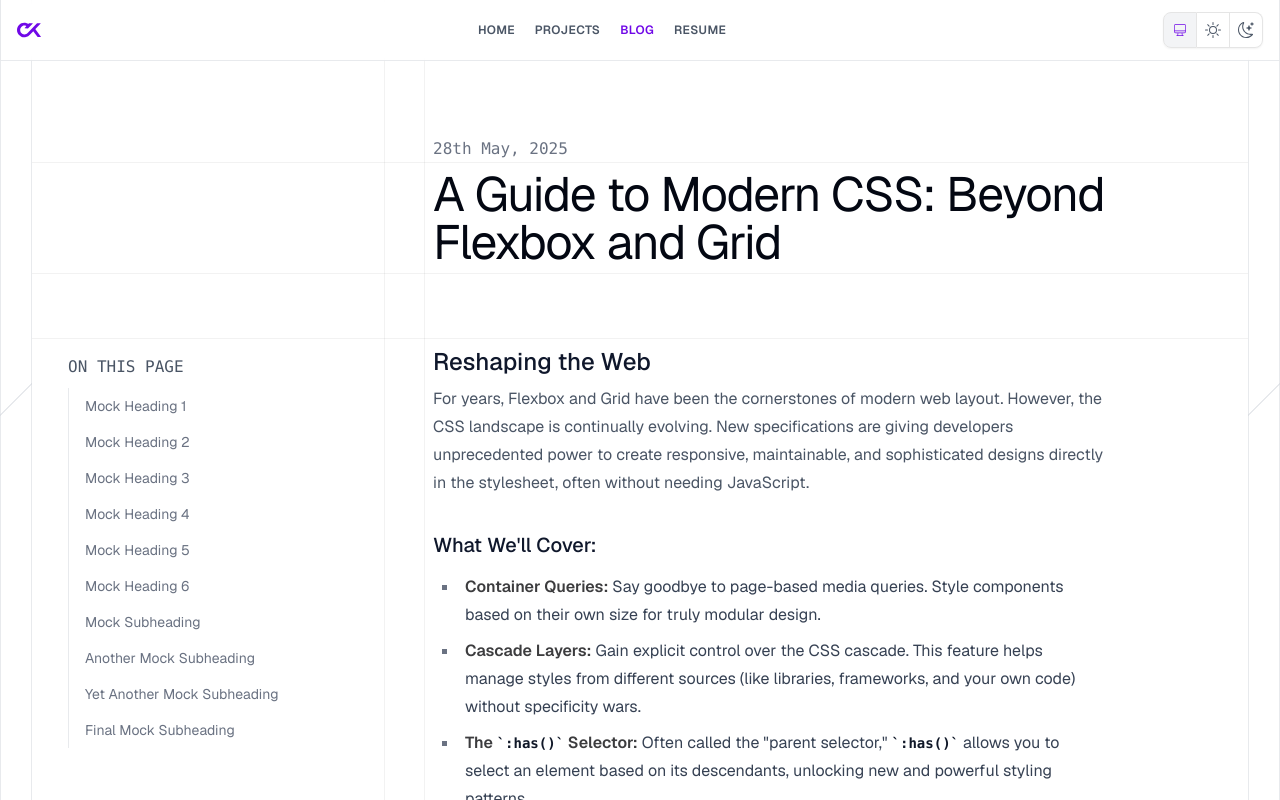
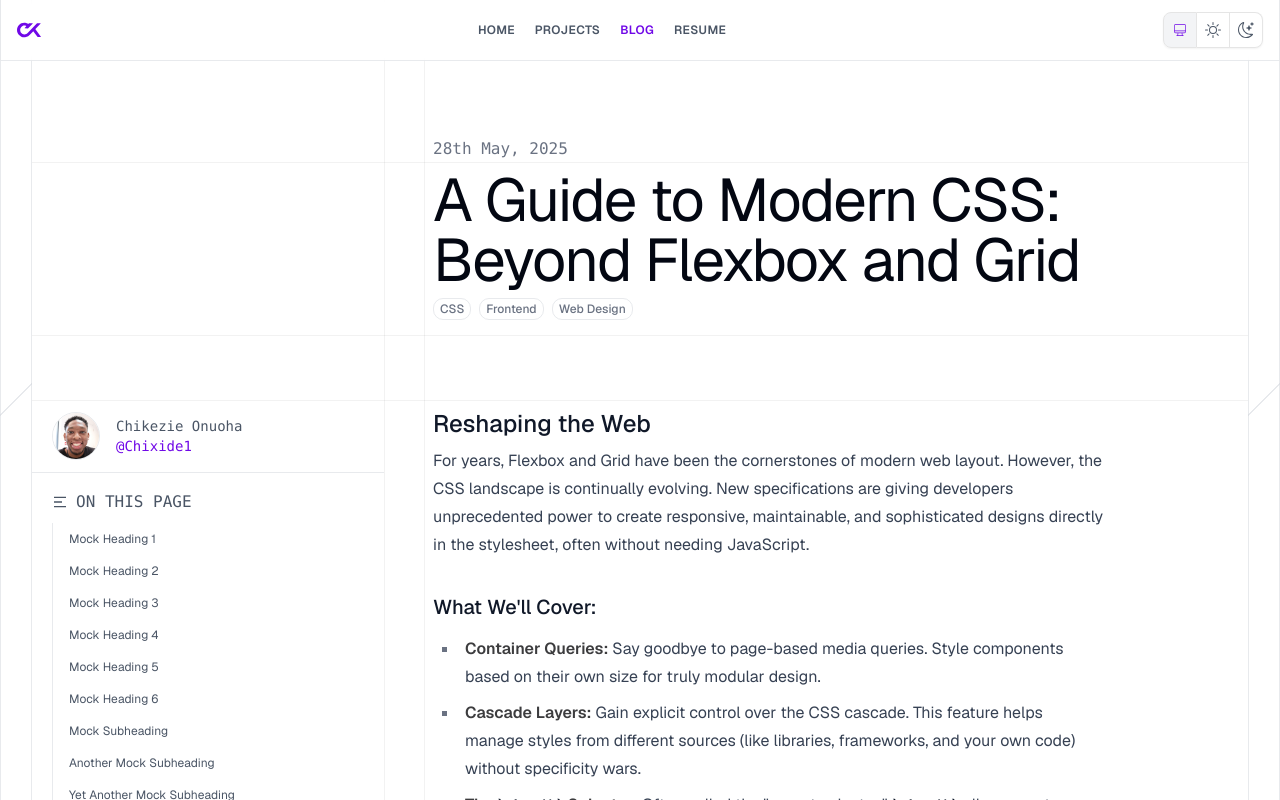
Before and after one commit to Chixide1/Folio, a Next.js app: page /blog/a-guide-to-modern-css in a window 1280 px wide. Shown: the top 800 px of the page. Built offline with nearby package versions, Linux system fonts and the light colour scheme.

Commit message:
Style - Made Blog page mobile friendly

```diff
--- a/src/app/blog/[slug]/page.tsx
+++ b/src/app/blog/[slug]/page.tsx
@@ -4,18 +4,28 @@ import {Metadata} from "next";
 import {mdxComponents} from "@/components/features/mdx/mdx-components";
 import {MDXRemote} from "next-mdx-remote/rsc";
 import { BlogDate } from "@/components/features/blog/blog-row";
+import { RiMenu2Fill } from "react-icons/ri";
+import {TagGroup} from "@/components/ui/tag";
+import Image from "next/image";
+import Link from "next/link";
+import {BlogAuthor} from "@/components/features/blog/blog-author";
 
 export default async function BlogPage({params}: SlugPageParams) {
   const { slug } = await params
   const { frontmatter, content } = getMDXContent(ContentArea.BLOG, slug)
 
   return (
-    <div className="overflow-x-clip max-lg:px-6 mx-auto grid grid-cols-1 lg:grid-cols-[16rem_2.5rem_auto] xl:grid-cols-[22rem_2.5rem_auto] lg:grid-rows-[1fr_auto] w-full">
-      <nav className="sticky top-16 h-screen col-start-1 row-start-2 p-4 ml-5">
-        <h2 className="uppercase font-mono mb-2">On this Page</h2>
-        <ol className="">
+    <div className="overflow-x-clip max-lg:px-6 mx-auto max-lg:flex max-lg:flex-col grid lg:grid-cols-[minmax(12rem,16rem)_2.5rem_auto] xl:grid-cols-[22rem_2.5rem_auto] grid-rows-[1fr_auto] w-full">
+      <aside className="col-start-1 row-start-2 max-lg:hidden dark:text-gray-400">
+        <BlogAuthor />
+        <nav className="sticky top-16 h-screen border-t p-4 pl-5">
+          <div className="flex items-center gap-2 mb-2">
+            <RiMenu2Fill />
+            <h2 className="uppercase font-mono">On this Page</h2>
+          </div>
+          <ol className="text-xs">
             {mockHeadings.map((heading, index) => (
-            <li key={index} className="py-1 border-l ps-2 text-sm text-secondary w-fit hover:text-gray-900 dark:hover:text-gray-100 transition-colors">
+              <li key={index} className="py-1 border-l ps-2 dark:text-gray-500 w-fit hover:text-gray-900 dark:hover:text-gray-100 transition-colors">
                 <a href={`#${heading.toLowerCase().replace(/\s+/g, '-')}`} className="block py-1 px-2">
                   {heading}
                 </a>
@@ -23,15 +33,23 @@ export default async function BlogPage({params}: SlugPageParams) {
             ))}
           </ol>
         </nav>
-      <div className="col-start-2 row-span-full border-l light:border-gray-950/5" />
-      <div className="mt-10 col-start-3 row-start-1 border-l light:border-gray-950/5">
+      </aside>
+      <div className="col-start-2 row-span-full lg:border-l light:border-gray-950/5" />
+      <div className="mt-10 col-start-3 row-start-1 lg:border-l light:border-gray-950/5 max-lg:w-full max-lg:max-w-[65ch] max-lg:mx-auto">
         <div className="mt-24 pl-2">
-          <BlogDate date={frontmatter.date} className="" />
+          <BlogDate date={frontmatter.date} className="dark:text-gray-400" />
         </div>
-        <h1 className="line-before font-normal line-after p-2 h-fit inline-block text-5xl tracking-tight text-gray-950 dark:text-gray-200 text-pretty max-w-[25ch]">{frontmatter.title}</h1>
-        <div className="h-16" />
+        <div className="line-after lg:pb-4 max-lg:w-full">
+          <h1 className="line-before font-normal p-2 h-fit max-lg:w-full inline-block text-4xl lg:text-6xl tracking-tight text-gray-950 dark:text-gray-200 lg:text-pretty lg:max-w-[25ch]">{frontmatter.title}</h1>
+          <TagGroup compact tags={frontmatter.categories} className=" ml-2" tagClassName="dark:text-gray-400 text-gray-500" />
+          <div className="line-before mt-4 h-6 lg:hidden" />
+          <div className="lg:hidden line-before">
+            <BlogAuthor />
           </div>
-      <article className="border-l light:border-gray-950/5 w-full line-before line-after prose prose-project col-start-3 row-start-2 p-2">
+        </div>
+        <div className="h-16"/>
+      </div>
+      <article className="max-lg:mx-auto lg:border-l light:border-gray-950/5 w-full line-before line-after prose prose-content col-start-3 row-start-2 p-2">
         <MDXRemote source={content} components={mdxComponents}/>
         <footer className="h-36 line-before" />
       </article>
--- a/src/app/globals.css
+++ b/src/app/globals.css
@@ -125,11 +125,11 @@
   }
 }
 
-.prose-project {
-  @apply prose-base dark:prose-invert prose-headings:font-medium light:prose-strong:text-primary-foreground
-  prose-strong:text-card-foreground prose-img:rounded-lg prose-h2:mb-[0.3em] prose-h2:mt-[1.5em] prose-h2:first:mt-0 prose-img:border
-  prose-headings:text-primary prose-p:text-foreground prose-a:no-underline prose-a:transition-colors
-  prose-a:hover:text-accent prose-a:hover:underline prose-a:duration-500 prose-li:list-[square];
+@utility prose-content {
+  @apply prose-base dark:prose-invert prose-gray prose-headings:font-medium light:prose-strong:text-primary-foreground
+  prose-strong:text-card-foreground prose-img:rounded-lg prose-h2:mb-[0.3em] prose-h2:mt-[1.5em] prose-h2:first:mt-0
+  prose-img:border prose-a:no-underline prose-a:transition-colors prose-a:hover:text-accent prose-a:hover:underline
+  prose-a:duration-500 prose-li:list-[square];
 }
 
 @utility text-vertical {
@@ -142,7 +142,7 @@
 }
 
 @utility line-after {
-  @apply after:absolute before:-z-10 after:bottom-0 after:h-px after:bg-gray-950/5 dark:after:bg-border after:w-[200vw] after:-left-[100vw];
+  @apply relative after:-z-10 after:absolute after:bottom-0 after:h-px after:w-[200vw] after:bg-gray-950/5 dark:after:bg-border after:-left-[100vw];
 }
 
 .shiki {
--- a/src/app/projects/[slug]/page.tsx
+++ b/src/app/projects/[slug]/page.tsx
@@ -14,14 +14,8 @@ export default async function ProjectPage({ params }: SlugPageParams) {
   const { frontmatter, content } = getMDXContent(ContentArea.PROJECTS, slug)
 
   return (
-    <AppBg
-      flashlightProps={{
-        lightOpacity: 0.1,
-        lightSize: 700,
-        isStatic: true,
-        staticPosition: {x: "50%", y: "50%"}
-      }}
-      className="py-24 w-full max-lg:px-6 max-w-2xl mx-auto space-y-4"
+    <div
+      className="py-24 w-full max-lg:px-6 max-w-3xl mx-auto space-y-4"
     >
 
       <div className="flex mb-2 gap-x-4 max-sm:flex-col">
@@ -53,10 +47,10 @@ export default async function ProjectPage({ params }: SlugPageParams) {
         </figcaption>
       </figure>
 
-      <article className="w-full prose prose-project">
+      <article className="w-full prose prose-content mx-auto">
         <MDXRemote source={content} components={mdxComponents}/>
       </article>
-    </AppBg>
+    </div>
   )
 }
 
--- /dev/null
+++ b/src/components/features/blog/blog-author.tsx
@@ -0,0 +1,21 @@
+import Image from "next/image";
+import Link from "next/link";
+import {ComponentPropsWithoutRef} from "react";
+import {cn} from "@/lib/utils";
+
+export function BlogAuthor({className, ...props}: ComponentPropsWithoutRef<"div">) {
+  return (
+    <div className={cn("p-3 pl-5 flex gap-4 items-center h-18", className)} {...props}>
+      <Image
+        className="h-full w-auto rounded-full aspect-square border"
+        src={"/me.jpg"}
+        alt="A portrait of me"
+        width={1080} height={1080} quality={100}
+      />
+      <div className="text-sm font-mono">
+        <p>Chikezie Onuoha</p>
+        <Link href="https://github.com/Chixide1" className="text-accent hover:underline">@Chixide1</Link>
+      </div>
+    </div>
+  )
+}
--- a/src/components/features/home/home-hero.tsx
+++ b/src/components/features/home/home-hero.tsx
@@ -93,7 +93,7 @@ function HomeHeroSocials({ className, style }: { className?: string; style?: Rea
           href={item.href}
           key={"HomeHeroSocials-" + index}
           className={cn(
-            "hover:text-accent text-primary-foreground dark:hover:text-primary dark:text-foreground duration-500 transition-all hover:-translate-y-1.5",
+            "hover:text-primary text-black/50 dark:text-foreground duration-500 transition-all hover:-translate-y-1.5",
           )}
           target="_blank"
         >
--- a/src/components/ui/tag.tsx
+++ b/src/components/ui/tag.tsx
@@ -27,19 +27,21 @@ export function TagCompact({className, value}: {className?: string, value: strin
 type TagGroupProps = ComponentPropsWithoutRef<"div"> & {
   tags: string[];
   compact?: boolean;
+  tagClassName?: string;
 }
 
 export function TagGroup({
   className,
   tags,
+  tagClassName,
   compact = false,
   ...props
 }: TagGroupProps) {
   return (
     <div className={cn("flex flex-wrap gap-2 border-none", className)} {...props}>
       {tags.map((tag, index) => (
-        compact ? <TagCompact value={tag} key={"TagGroup-" + index}/> :
-          <Tag value={tag} key={"TagGroup-" + index}/>
+        compact ? <TagCompact value={tag} key={"TagGroup-" + index} className={cn(tagClassName)}/> :
+          <Tag value={tag} key={"TagGroup-" + index} className={cn(tagClassName)}/>
       ))}
     </div>
   )
```
Also changed, not shown: public/me.jpg (added). Lines whose indentation alone changed are shown as unchanged.
